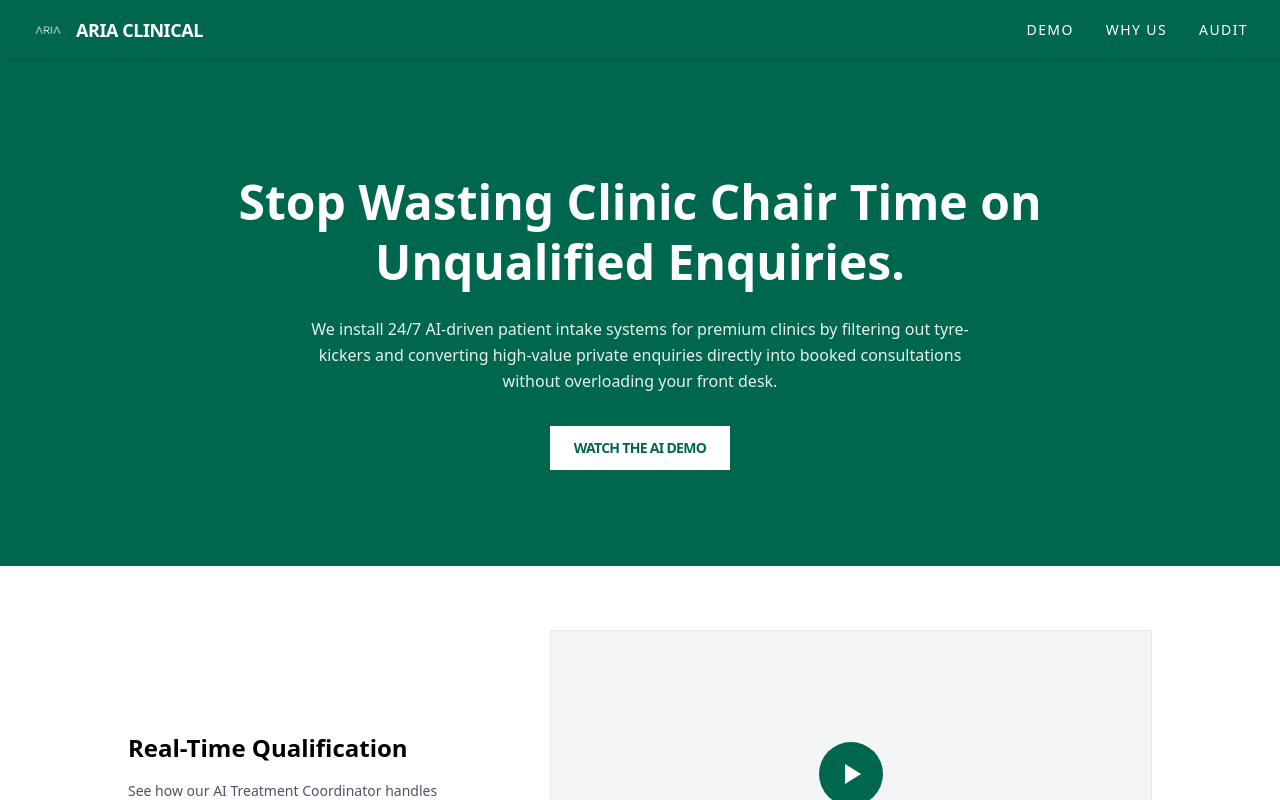
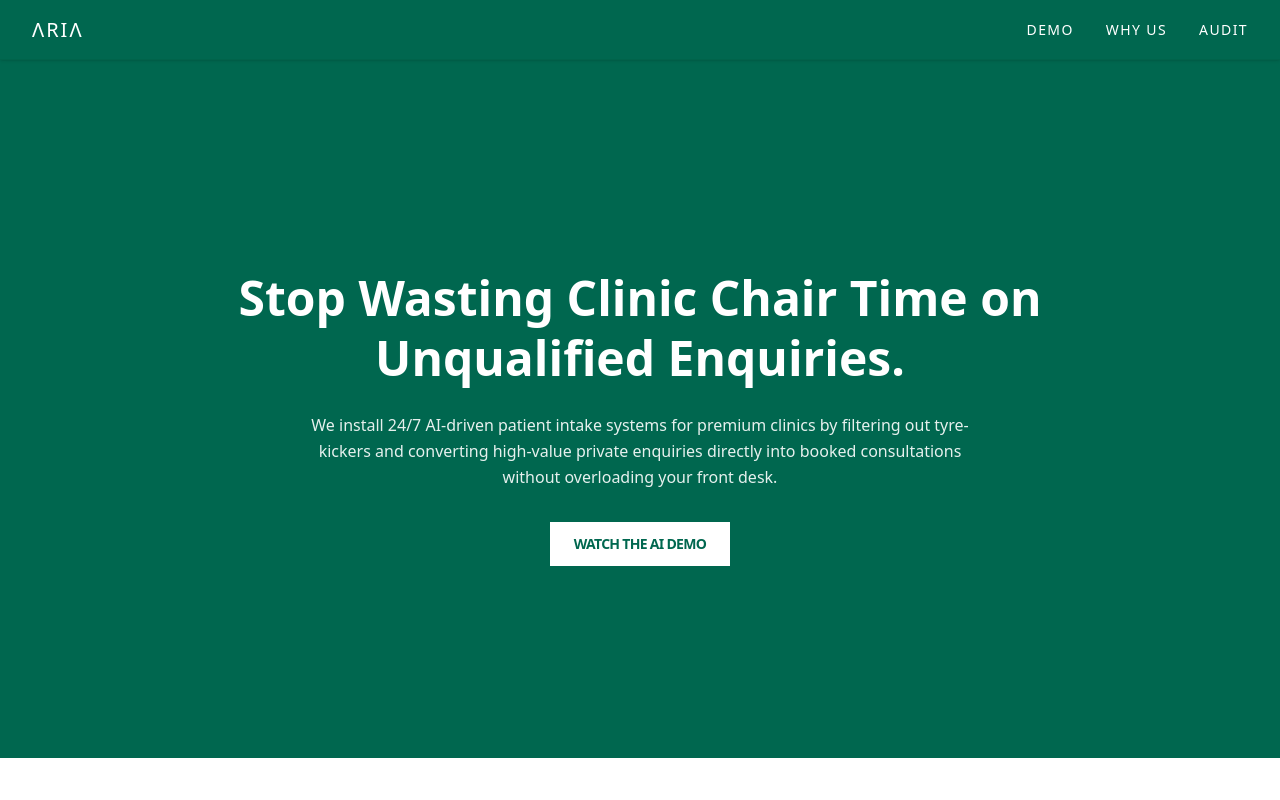
Before and after one commit to bogdan-911/Aria-Clinical, a Next.js app: page / in a window 1280 px wide. Shown: the top 800 px of the page. Built offline with nearby package versions, Linux system fonts and the light colour scheme.

Commit message:
feat: update hero section and header branding
Refine header logo typography to match branding guidelines and increase hero section padding for a more impactful above-the-fold experience.

```diff
--- a/app/page.tsx
+++ b/app/page.tsx
@@ -1,4 +1,3 @@
-import Image from "next/image";
 import Link from 'next/link';
 
 export default function Page() {
@@ -7,19 +6,8 @@ export default function Page() {
       {/* 2. FIXED HEADER */}
       <header className="fixed top-0 w-full z-50 bg-[#00674F] border-b border-emerald-800/50 flex items-center justify-between px-6 sm:px-8 h-[60px] shadow-sm">
         <div className="flex items-center gap-3">
-
-          {/* LOGO INSERTED HERE */}
-          <Image
-            src="/logo.png"
-            alt="Aria Clinical Logo"
-            width={32}
-            height={32}
-            className="w-8 h-8 object-contain"
-            priority
-          />
-
-          <span className="font-bold tracking-tight text-lg uppercase hidden sm:block text-white">
-            ARIA CLINICAL
+          <span className="font-light tracking-widest text-xl text-white">
+            ΛRIΛ
           </span>
         </div>
         <nav className="flex items-center gap-4 sm:gap-8 text-xs sm:text-sm font-medium uppercase tracking-widest text-white">
@@ -31,7 +19,7 @@ export default function Page() {
 
       <main className="pt-[60px] bg-[#00674F]">
         {/* 3. SECTION 1: THE ABOVE-THE-FOLD HOOK (Hero Section) */}
-        <section className="bg-[#00674F] text-white py-20 sm:py-24 px-6 sm:px-8 flex flex-col justify-center text-center">
+        <section className="bg-[#00674F] text-white py-32 sm:py-40 lg:py-48 px-6 sm:px-8 flex flex-col justify-center text-center">
           <div className="max-w-4xl mx-auto">
             <p className="text-[10px] sm:text-xs uppercase tracking-[0.3em] font-semibold mb-3 sm:mb-4 opacity-80">
             </p>
```
